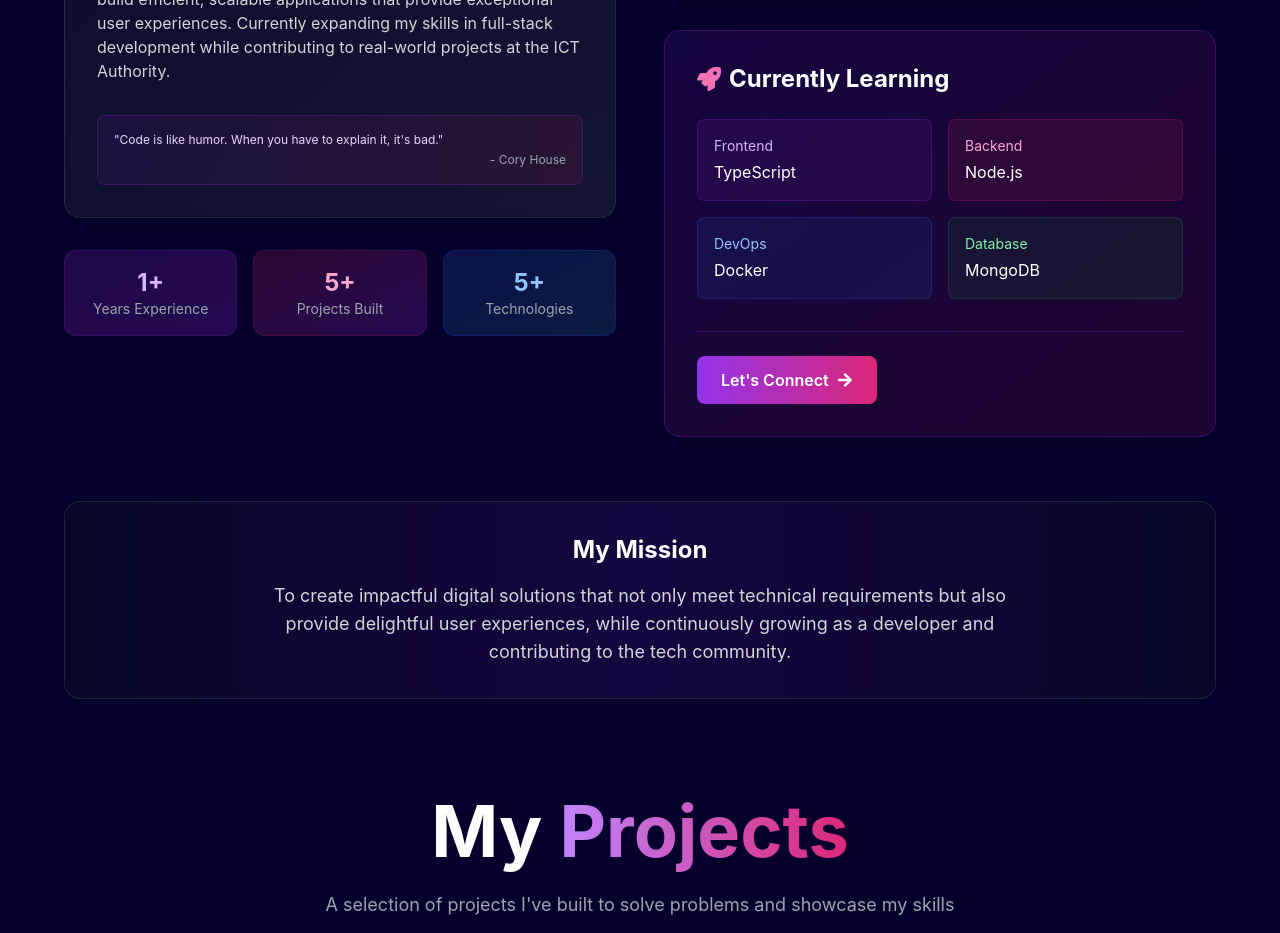
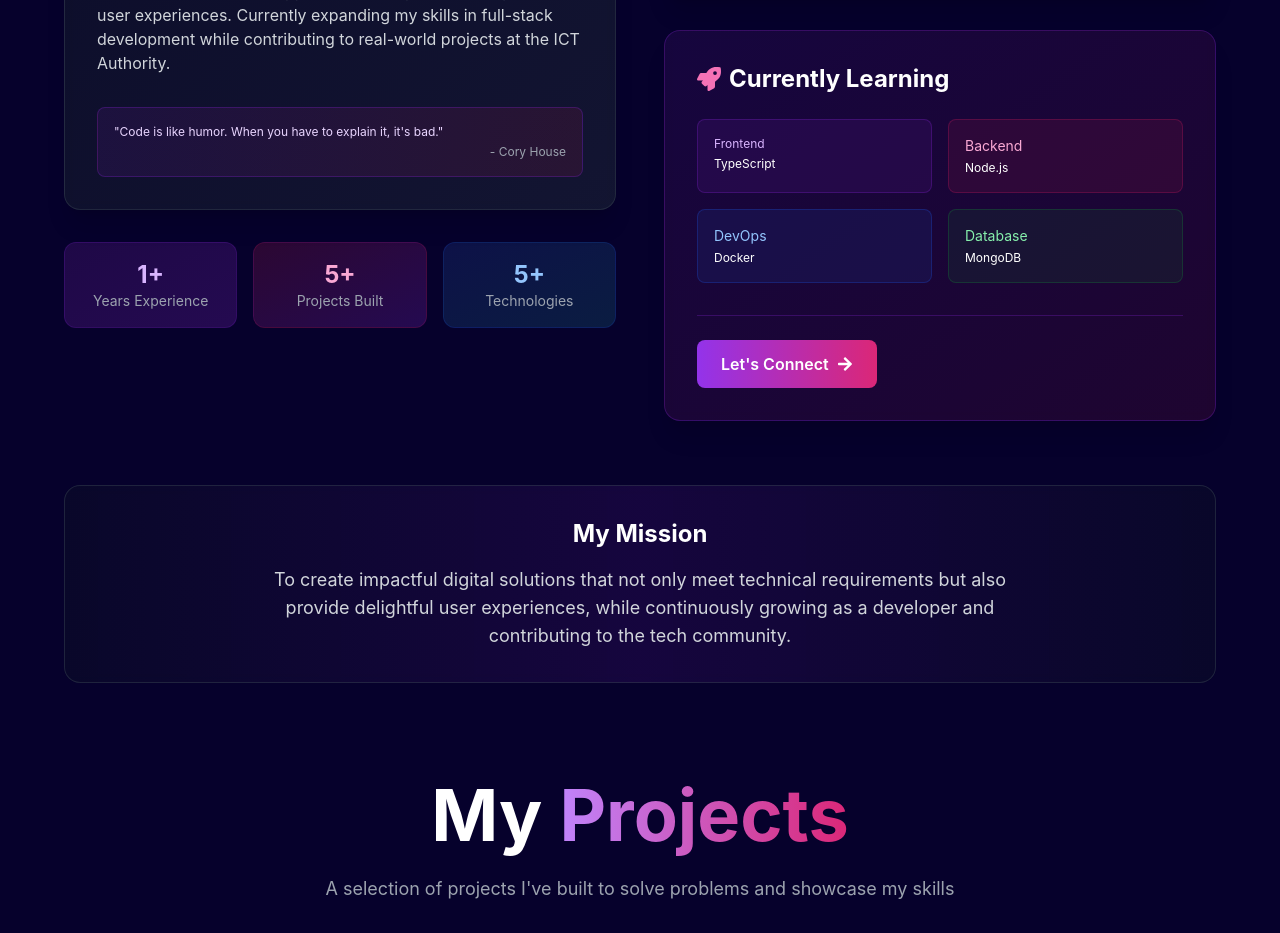
Before and after one commit to Njeriwaweru/Portfolio, a React (Create React App) app: page / in a window 1280 px wide. Shown: the part 1420-2353 px from the top of the page. Built offline with nearby package versions, Linux system fonts and the light colour scheme; a web font is replaced by a local one.

Commit message:
Fixing current focus

```diff
--- a/src/pages/About.js
+++ b/src/pages/About.js
@@ -118,20 +118,20 @@ const About = () => {
                             </h2>
                             <div className="grid grid-cols-2 gap-4">
                                 <div className="p-4 rounded-lg bg-purple-900/20 border border-purple-700/30">
-                                    <div className="text-sm text-purple-300 mb-1">Frontend</div>
-                                    <div className="text-white">TypeScript</div>
+                                    <div className="text-xs text-purple-300 mb-1">Frontend</div>
+                                    <div className="text-white text-xs">TypeScript</div>
                                 </div>
                                 <div className="p-4 rounded-lg bg-pink-900/20 border border-pink-700/30">
                                     <div className="text-sm text-pink-300 mb-1">Backend</div>
-                                    <div className="text-white">Node.js</div>
+                                    <div className="text-white text-xs">Node.js</div>
                                 </div>
                                 <div className="p-4 rounded-lg bg-blue-900/20 border border-blue-700/30">
                                     <div className="text-sm text-blue-300 mb-1">DevOps</div>
-                                    <div className="text-white">Docker</div>
+                                    <div className="text-white text-xs">Docker</div>
                                 </div>
                                 <div className="p-4 rounded-lg bg-green-900/20 border border-green-700/30">
                                     <div className="text-sm text-green-300 mb-1">Database</div>
-                                    <div className="text-white">MongoDB</div>
+                                    <div className="text-white text-xs">MongoDB</div>
                                 </div>
                             </div>
 
```
